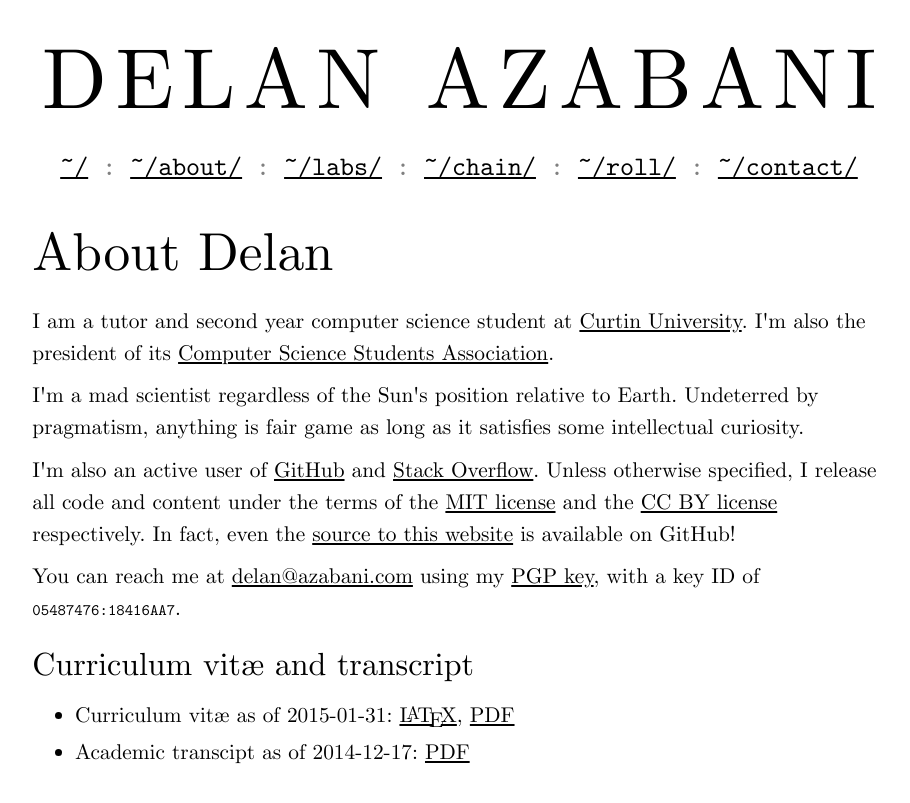
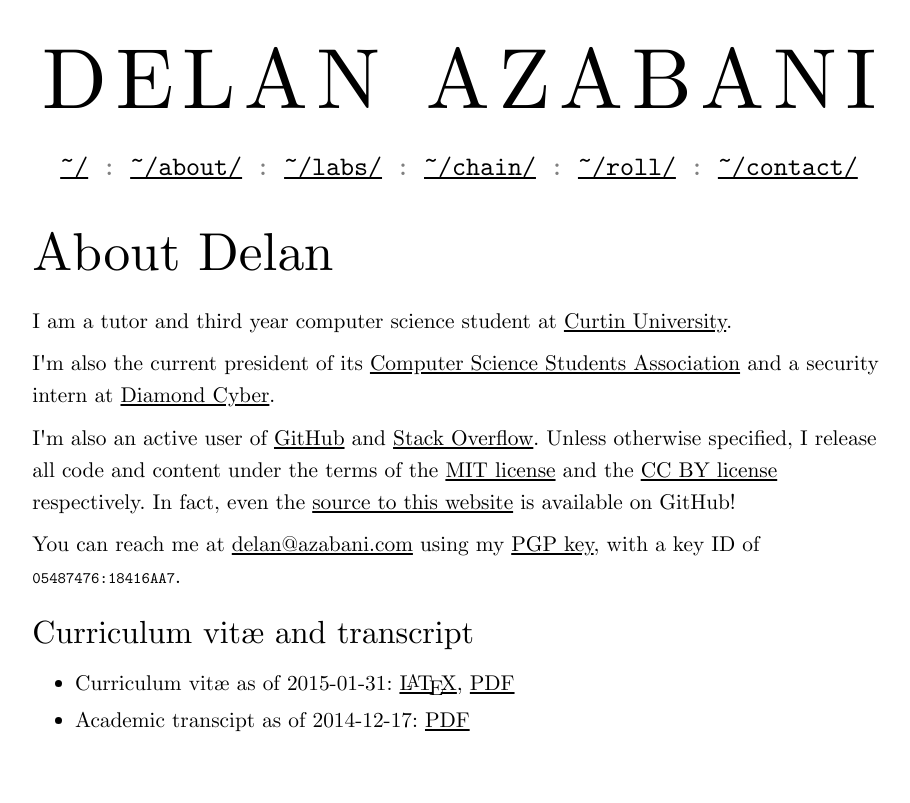
Before and after one commit to delan/www.azabani.com, a Jekyll site: the page built from about/index.html, in a window 1280 px wide. Shown: the top 803 px of the page, without its empty margins (181-1091 px from the left). Built offline with Jekyll 4.4.1, drawn with Linux system fonts in a browser that asks for light colours.

Commit message:
update /about/

```diff
--- a/about/index.html
+++ b/about/index.html
@@ -3,14 +3,12 @@ layout: default
 title: About Delan
 ---
 
-<p>I am a tutor and second year computer science student at <a
-href="https://www.curtin.edu.au/">Curtin University</a>. I'm also the
-president of its <a href="http://www.comssa.org.au/">Computer Science
-Students Association</a>.
+<p>I am a tutor and third year computer science student at <a
+href="https://www.curtin.edu.au/">Curtin University</a>.
 
-<p>I'm a mad scientist regardless of the Sun's position relative to Earth.
-Undeterred by pragmatism, anything is fair game as long as it satisfies some
-intellectual curiosity.
+<p>I'm also the current president of its <a href="https://www.comssa.org.au/"
+>Computer Science Students Association</a> and a security intern at <a
+href="https://diamondcyber.com/">Diamond Cyber</a>.
 
 <p>I'm also an active user of <a href="https://github.com/delan">GitHub</a> and
 <a href="https://stackoverflow.com/u/330644">Stack Overflow</a>. Unless
```
